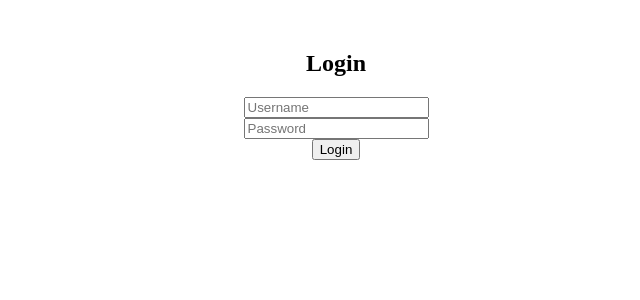
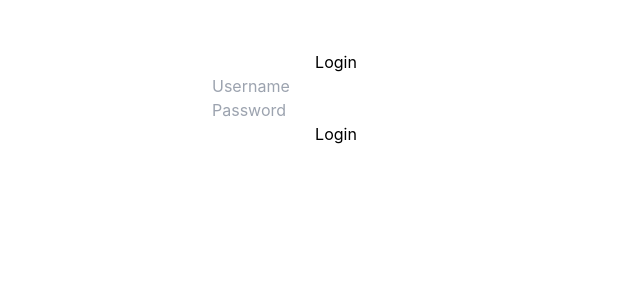
Before and after one commit to Immrudul/property-muni-management, a React (Create React App) app in the folder frontend/: page /login in a window 1280 px wide. Shown: the top 300 px of the page, without its empty margins (304-944 px from the left). Built offline with nearby package versions, Linux system fonts and the light colour scheme.

Commit message:
tailwindcss intallation + setup

```diff
--- a/frontend/package.json
+++ b/frontend/package.json
@@ -43,5 +43,10 @@
       "last 1 firefox version",
       "last 1 safari version"
     ]
+  },
+  "devDependencies": {
+    "autoprefixer": "^10.4.21",
+    "postcss": "^8.5.3",
+    "tailwindcss": "^3.4.17"
   }
 }
--- /dev/null
+++ b/frontend/postcss.config.js
@@ -0,0 +1,6 @@
+module.exports = {
+  plugins: {
+    tailwindcss: {},
+    autoprefixer: {},
+  },
+}
--- a/frontend/src/index.css
+++ b/frontend/src/index.css
@@ -1,3 +1,7 @@
+@tailwind base;
+@tailwind components;
+@tailwind utilities;
+
 body {
   margin: 0;
   font-family: -apple-system, BlinkMacSystemFont, 'Segoe UI', 'Roboto', 'Oxygen',
--- a/frontend/src/pages/Home.tsx
+++ b/frontend/src/pages/Home.tsx
@@ -1,6 +1,7 @@
 import React, { useContext } from "react";
 import { useNavigate } from "react-router-dom";
 import { AuthContext } from "../context/AuthContext";
+import "../index.css"
 
 const Home = () => {
   const navigate = useNavigate();
--- /dev/null
+++ b/frontend/tailwind.config.js
@@ -0,0 +1,10 @@
+/** @type {import('tailwindcss').Config} */
+module.exports = {
+  content: [
+    "./src/**/*.{js,jsx,ts,tsx}",
+  ],
+  theme: {
+    extend: {},
+  },
+  plugins: [],
+}
```
Also changed, not shown: 1 other file (tests, documents, lock files or other folders).
